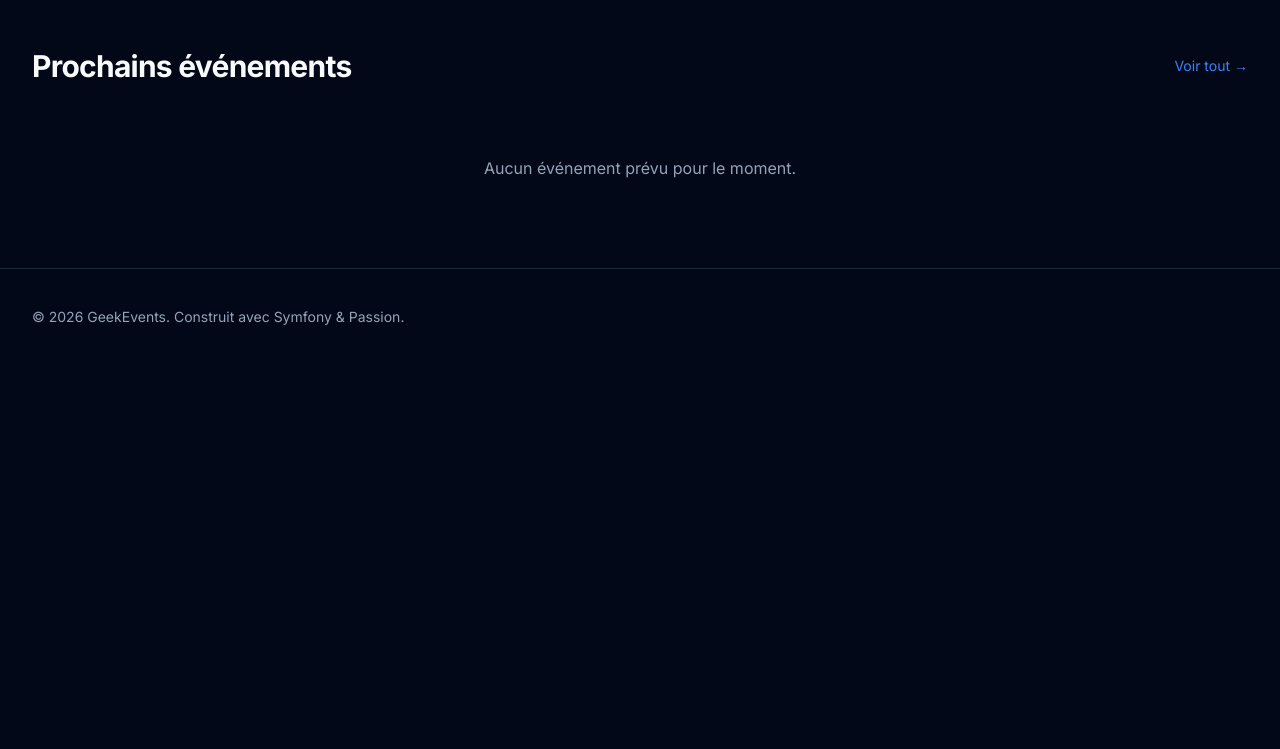
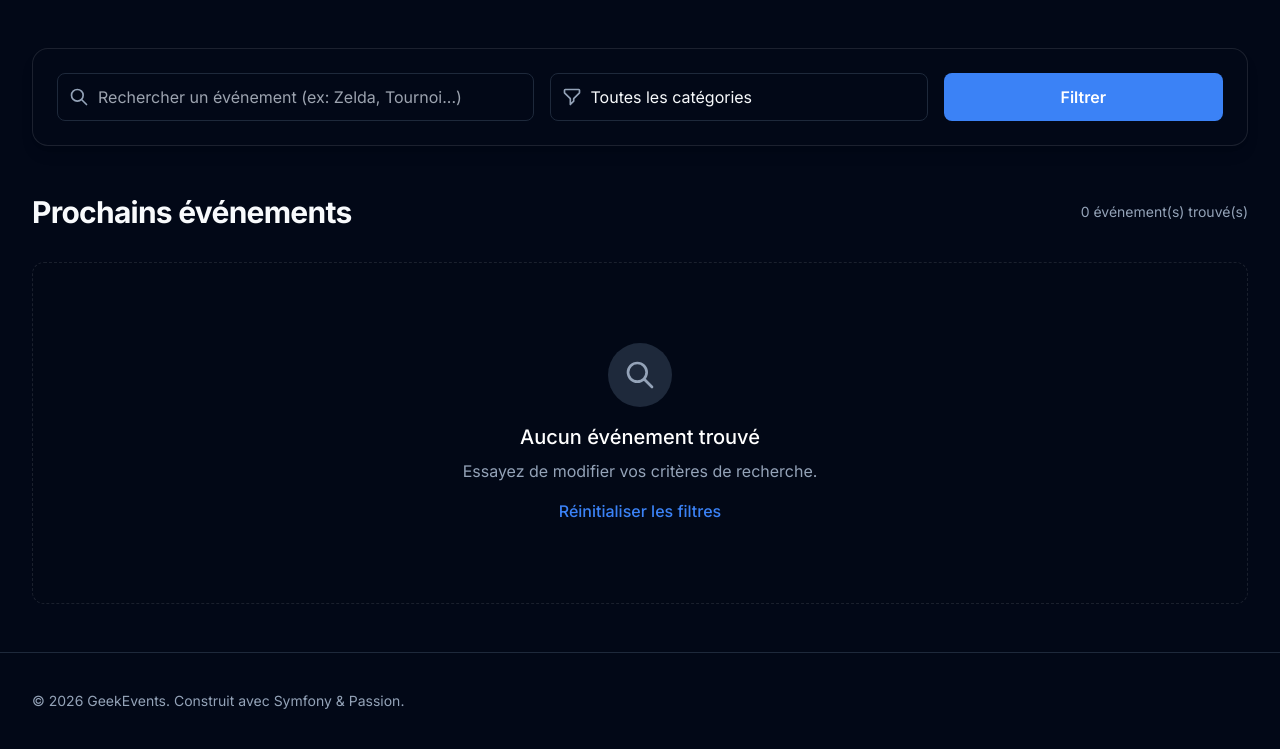
Before and after one commit to M8-Avatar/Symfony_TP_1, a Symfony app: template templates/home/index.html.twig in a window 1280 px wide. Shown: the part 553-1302 px from the top of the page. Before the commit the page ends 878 px from the top, so only its background shows below. Run offline with Twig, Linux system fonts and the light colour scheme; the template is opened without the code that fills it, so the values that code supplies are empty; some libraries are stand-ins or nearby versions.

Commit message:
Ajout recherche et filtrage par catégories

```diff
--- a/templates/home/index.html.twig
+++ b/templates/home/index.html.twig
@@ -3,6 +3,7 @@
 {% block title %}Accueil - GeekEvents{% endblock %}
 
 {% block body %}
+
     <section class="relative overflow-hidden py-24 lg:py-32 bg-slate-900">
         <div class="absolute inset-0 bg-[url('https://images.unsplash.com/photo-1542751371-adc38448a05e?q=80&w=2070&auto=format&fit=crop')] bg-cover bg-center opacity-20"></div>
         <div class="absolute inset-0 bg-gradient-to-t from-background to-transparent"></div>
@@ -20,7 +21,7 @@
                     Voir les événements
                 </a>
                 {% if is_granted('ROLE_ORGANIZER') %}
-                    <a href="{{ path('app_organizer_event_new') }}" class="text-sm font-semibold leading-6 text-white border border-white/20 px-4 py-2 rounded-md hover:bg-white/10 transition-colors">
+                    <a href="{{ path('app_organizer_event_new') }}" class="text-sm font-semibold leading-6 text-white border border-white/20 px-4 py-2 rounded-md hover:bg-white/10 transition-colors flex items-center">
                         Créer un événement
                     </a>
                 {% endif %}
@@ -29,27 +30,74 @@
     </section>
 
     <section id="events" class="container py-12 space-y-8">
-        <div class="flex items-center justify-between">
-            <h2 class="text-3xl font-bold tracking-tight">Prochains événements</h2>
-            <a href="#" class="text-sm text-primary hover:underline">Voir tout →</a>
+
+        <div class="p-6 rounded-2xl border border-white/10 bg-card shadow-lg">
+            <form method="get" action="{{ path('app_home') }}#events" class="grid grid-cols-1 md:grid-cols-12 gap-4">
+
+                <div class="md:col-span-5 relative">
+                    <div class="absolute inset-y-0 left-0 flex items-center pl-3 pointer-events-none text-muted-foreground">
+                        <svg class="w-5 h-5" fill="none" stroke="currentColor" viewBox="0 0 24 24"><path stroke-linecap="round" stroke-linejoin="round" stroke-width="2" d="M21 21l-6-6m2-5a7 7 0 11-14 0 7 7 0 0114 0z"/></svg>
+                    </div>
+                    <input type="text" name="q" value="{{ currentSearch }}"
+                           placeholder="Rechercher un événement (ex: Zelda, Tournoi...)"
+                           class="w-full pl-10 h-12 rounded-lg bg-background border border-input text-foreground focus:ring-2 focus:ring-primary focus:border-transparent transition-all">
+                </div>
+
+                <div class="md:col-span-4 relative">
+                    <div class="absolute inset-y-0 left-0 flex items-center pl-3 pointer-events-none text-muted-foreground">
+                        <svg class="w-5 h-5" fill="none" stroke="currentColor" viewBox="0 0 24 24"><path stroke-linecap="round" stroke-linejoin="round" stroke-width="2" d="M3 4a1 1 0 011-1h16a1 1 0 011 1v2.586a1 1 0 01-.293.707l-6.414 6.414a1 1 0 00-.293.707V17l-4 4v-6.586a1 1 0 00-.293-.707L3.293 7.293A1 1 0 013 6.586V4z"/></svg>
+                    </div>
+                    <select name="category" class="w-full pl-10 h-12 rounded-lg bg-background border border-input text-foreground focus:ring-2 focus:ring-primary focus:border-transparent appearance-none cursor-pointer">
+                        <option value="">Toutes les catégories</option>
+                        <option value="Convention" {{ currentCategory == 'Convention' ? 'selected' : '' }}>Convention</option>
+                        <option value="Tournoi E-sport" {{ currentCategory == 'Tournoi E-sport' ? 'selected' : '' }}>Tournoi E-sport</option>
+                        <option value="Soirée Jeux" {{ currentCategory == 'Soirée Jeux' ? 'selected' : '' }}>Soirée Jeux</option>
+                        <option value="Conférence" {{ currentCategory == 'Conférence' ? 'selected' : '' }}>Conférence</option>
+                    </select>
+                </div>
+
+                <div class="md:col-span-3 flex gap-2">
+                    <button type="submit" class="flex-1 h-12 bg-primary hover:bg-primary/90 text-white font-semibold rounded-lg transition-colors flex items-center justify-center gap-2">
+                        Filtrer
+                    </button>
+
+                    {% if currentSearch or currentCategory %}
+                        <a href="{{ path('app_home') }}#events" class="px-4 h-12 border border-red-500/30 text-red-400 hover:bg-red-500/10 rounded-lg flex items-center justify-center transition-colors" title="Réinitialiser">
+                            <svg class="w-5 h-5" fill="none" stroke="currentColor" viewBox="0 0 24 24"><path stroke-linecap="round" stroke-linejoin="round" stroke-width="2" d="M6 18L18 6M6 6l12 12"/></svg>
+                        </a>
+                    {% endif %}
+                </div>
+            </form>
+        </div>
+
+        <div class="flex items-center justify-between pt-4">
+            <h2 class="text-3xl font-bold tracking-tight">
+                {% if currentSearch or currentCategory %}
+                    Résultats de recherche
+                {% else %}
+                    Prochains événements
+                {% endif %}
+            </h2>
+            <div class="text-sm text-muted-foreground">{{ events|length }} événement(s) trouvé(s)</div>
         </div>
 
         <div class="grid grid-cols-1 md:grid-cols-2 lg:grid-cols-3 gap-6">
             {% for event in events %}
-                <div class="rounded-lg border bg-card text-card-foreground shadow-sm hover:shadow-md transition-shadow hover:border-primary/50">
-                    <div class="p-6 pb-4 space-y-1">
+                <div class="rounded-lg border bg-card text-card-foreground shadow-sm hover:shadow-md transition-shadow hover:border-primary/50 flex flex-col h-full">
+                    <div class="p-6 pb-4 space-y-1 flex-1">
                         <span class="inline-flex items-center rounded-full border px-2.5 py-0.5 text-xs font-semibold text-foreground border-primary/30 bg-primary/10 mb-2">
                             {{ event.category }}
                         </span>
                         <h3 class="font-semibold leading-none tracking-tight text-xl">
                             {{ event.title }}
                         </h3>
-                        <p class="text-sm text-muted-foreground">
+                        <p class="text-sm text-muted-foreground mt-1">
                             Organisé par {{ event.organizer.profile.pseudo }}
                         </p>
                     </div>
-                    <div class="p-6 pt-0 space-y-3">
-                        <div class="text-sm text-muted-foreground flex flex-col gap-1">
+
+                    <div class="p-6 pt-0 space-y-3 mt-auto">
+                        <div class="text-sm text-muted-foreground flex flex-col gap-1 border-t border-white/5 pt-4">
                             <div class="flex items-center gap-2">
                                 📅 <span>{{ event.startAt|date('d/m/Y') }}</span>
                             </div>
@@ -58,20 +106,26 @@
                             </div>
                         </div>
 
-                        <p class="text-sm text-gray-400 line-clamp-2">
+                        <p class="text-sm text-gray-400 line-clamp-2 min-h-[2.5em]">
                             {{ event.description }}
                         </p>
 
-                        <a href="{{ path('app_event_show', {'id': event.id}) }}" class="inline-flex items-center justify-center rounded-md text-sm font-medium transition-colors focus-visible:outline-none focus-visible:ring-2 focus-visible:ring-ring bg-secondary text-secondary-foreground hover:bg-secondary/80 h-10 px-4 py-2 w-full mt-2">
+                        <a href="{{ path('app_event_show', {'id': event.id}) }}" class="inline-flex items-center justify-center rounded-md text-sm font-medium transition-colors focus-visible:outline-none focus-visible:ring-2 focus-visible:ring-ring bg-secondary text-secondary-foreground hover:bg-secondary/80 h-10 px-4 py-2 w-full">
                             Voir détails
                         </a>
                     </div>
                 </div>
             {% else %}
-                <p class="text-muted-foreground col-span-3 text-center py-10">
-                    Aucun événement prévu pour le moment.
-                </p>
+                <div class="col-span-3 text-center py-20 bg-card/50 rounded-xl border border-dashed border-white/10">
+                    <div class="inline-flex items-center justify-center w-16 h-16 rounded-full bg-muted mb-4">
+                        <svg class="w-8 h-8 text-muted-foreground" fill="none" stroke="currentColor" viewBox="0 0 24 24"><path stroke-linecap="round" stroke-linejoin="round" stroke-width="2" d="M21 21l-6-6m2-5a7 7 0 11-14 0 7 7 0 0114 0z"/></svg>
+                    </div>
+                    <h3 class="text-xl font-medium text-white">Aucun événement trouvé</h3>
+                    <p class="text-muted-foreground mt-2">Essayez de modifier vos critères de recherche.</p>
+                    <a href="{{ path('app_home') }}#events" class="inline-block mt-4 text-primary hover:underline font-medium">Réinitialiser les filtres</a>
+                </div>
             {% endfor %}
         </div>
     </section>
+
 {% endblock %}
```
Also changed, not shown: src/Controller/HomeController.php (+15 -7 lines), src/Repository/EventRepository.php (+20 -0 lines).
